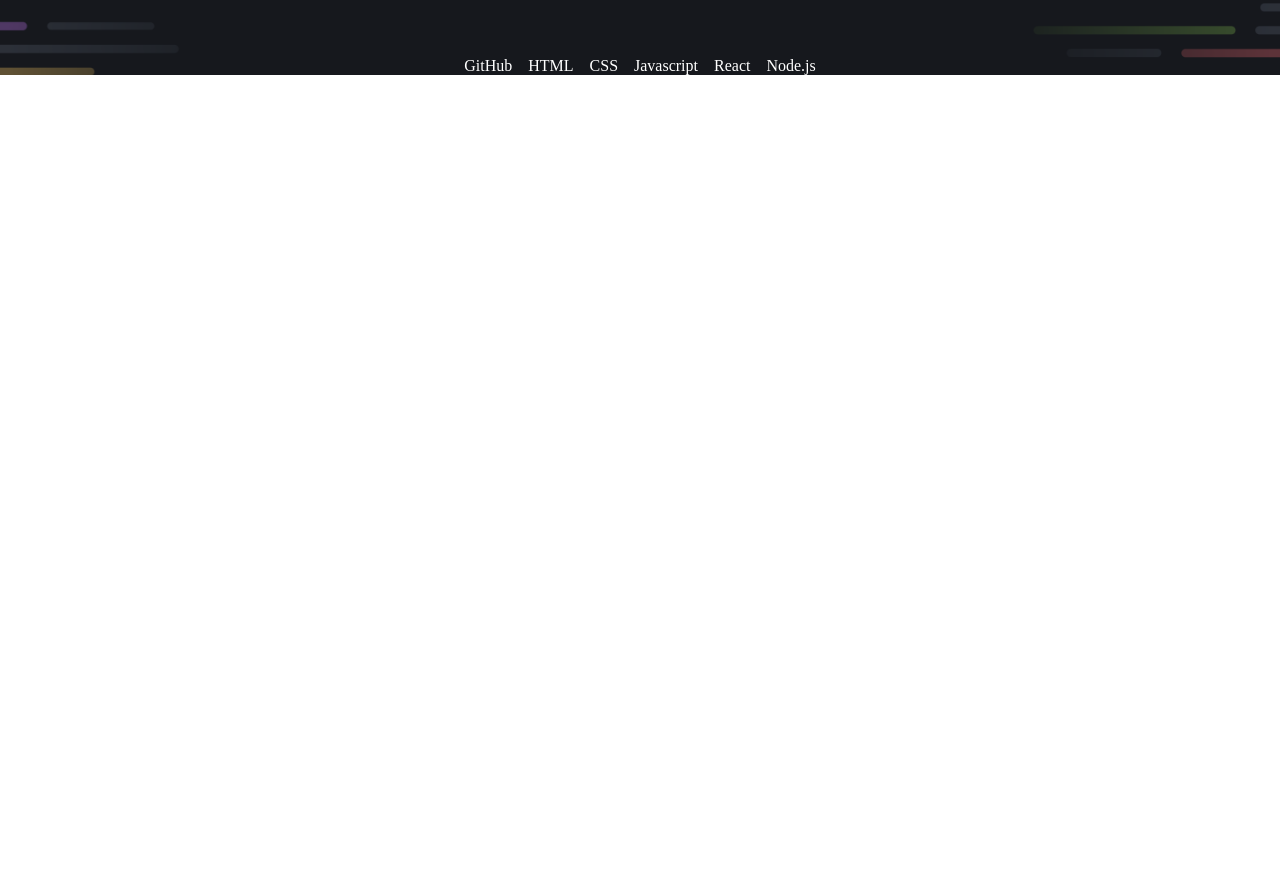
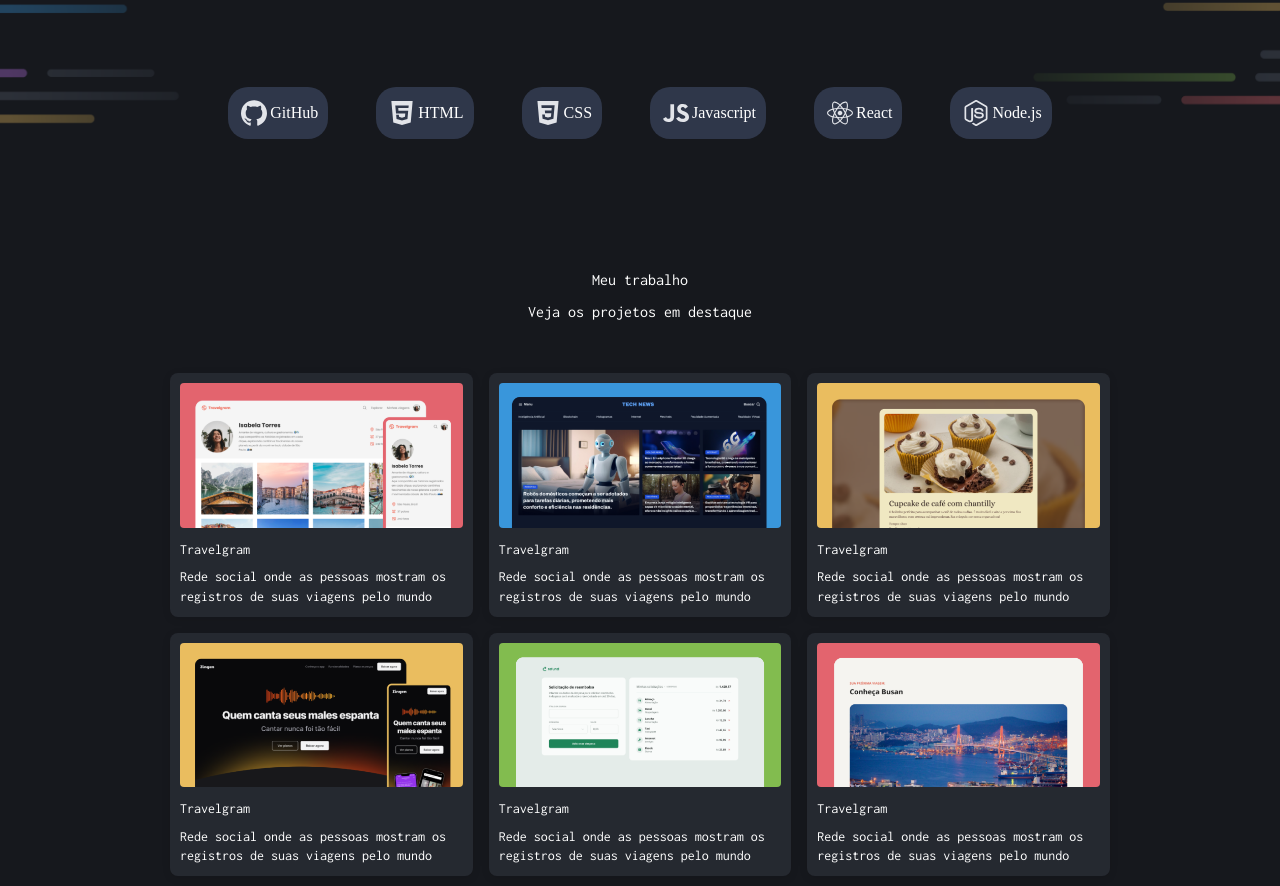
Before and after one commit to Gustavolimapereira/portifolio-dev, a plain HTML site: page index.html in a window 1280 px wide. Shown: the part 400-1286 px from the top of the page. Before the commit the page ends 800 px from the top, so only its background shows below. Drawn offline with Linux system fonts and the light colour scheme.

Commit message:
update project

```diff
--- a/index.html
+++ b/index.html
@@ -27,15 +27,51 @@
                         <p>Transformo necessidades em aplicações reais, evolventes e funcionais. Desenvolvo sistemas através da minha paixão pela tecnologia, contribuindo com soluções inovadoras e eficazes para desafios complexos.</p>
                     </div>
                     <ul class="list-skills">
-                        <li>GitHub</li>
-                        <li>HTML</li>
-                        <li>CSS</li>
-                        <li>Javascript</li>
-                        <li>React</li>
-                        <li>Node.js</li>
+                        <li> <img src="assets/GitHub.svg" alt="icone do github">GitHub</li>
+                        <li> <img src="assets/HTML.svg" alt="icone do html">HTML</li>
+                        <li> <img src="assets/CSS.svg" alt="icone do css">CSS</li>
+                        <li> <img src="assets/JavaScript.svg" alt="icone do javascript">Javascript</li>
+                        <li> <img src="assets/React.svg" alt="icone do react">React</li>
+                        <li> <img src="assets/Node.js.svg" alt="icone do nodejs">Node.js</li>
                     </ul>
                 </div>
 
+            </div>
+            </section>
+            <section>
+                <div class="trabalhos">
+                    <div class="container2">
+                        <div class="textos-trabalho"></div>
+                        <h3 class="title1">Meu trabalho</h3>
+                        <h2 class="title2">Veja os projetos em destaque</h2>
+
+                        <div class="grid-container">
+                            <div class="item"><img src="assets/Thumbnail_Project-01.png" alt="Imagem 1" />
+                                <p> Travelgram </p>
+                                <p> Rede social onde as pessoas mostram os registros de suas viagens pelo mundo </p>
+                            </div>
+                            <div class="item"><img src="assets/Thumbnail_Project-02.png" alt="Imagem 2" />
+                                <p> Travelgram </p>
+                                <p> Rede social onde as pessoas mostram os registros de suas viagens pelo mundo </p>
+                            </div>
+                            <div class="item"><img src="assets/Thumbnail_Project-03.png" alt="Imagem 3" />
+                                <p> Travelgram </p>
+                                <p> Rede social onde as pessoas mostram os registros de suas viagens pelo mundo </p>
+                            </div>
+                            <div class="item"><img src="assets/Thumbnail_Project-04.png" alt="Imagem 4" />
+                                <p> Travelgram </p>
+                                <p> Rede social onde as pessoas mostram os registros de suas viagens pelo mundo </p>
+                            </div>
+                            <div class="item"><img src="assets/Thumbnail_Project-05.png" alt="Imagem 5" />
+                                <p> Travelgram </p>
+                                <p> Rede social onde as pessoas mostram os registros de suas viagens pelo mundo </p>
+                            </div>
+                            <div class="item"><img src="assets/Thumbnail_Project-06.png" alt="Imagem 6" />
+                                <p> Travelgram </p>
+                                <p> Rede social onde as pessoas mostram os registros de suas viagens pelo mundo </p>
+                            </div>
+                        </div>
+                    </div>
             </div>
         </section>
     </main>
--- a/styles/global.css
+++ b/styles/global.css
@@ -8,7 +8,6 @@
     --font-family-asap:'Asap', sans-serif;
     --font-family-inconsolata:'Inconsolata', sans-serif;
     --font-family-mavenpro:'Maven Pro', sans-serif;
-
     --h1: 800 44px/135% var(--font-family-mavenpro);
     --h3: 400 16px/140% var(--font-family-inconsolata);
     --p: 400 16px/140% var(--font-family-inconsolata);
--- a/styles/index.css
+++ b/styles/index.css
@@ -1,2 +1,3 @@
 @import url(global.css);
 @import url(quemsou.css);
+@import url(trabalhos.css);
--- a/styles/quemsou.css
+++ b/styles/quemsou.css
@@ -48,7 +48,7 @@ header{
     align-items: center;
     justify-content: center;
     list-style: none;
-    gap: 1rem;
+    gap: 3rem;
 }
 
 .name {
@@ -69,5 +69,17 @@ p {
 }
 
 ul {
-    margin: 60px 0;
+    margin: 60px 0 0 0;
+    padding: 30px;
 }
+
+li {
+    background-color: #2f374a;
+    display: flex;
+    align-items: center;
+    justify-content: center;
+    padding: 10px;
+    border-radius: 20px;
+
+
+}
--- /dev/null
+++ b/styles/trabalhos.css
@@ -0,0 +1,58 @@
+.trabalhos {
+    background-color: #16181d;
+}
+
+.container2 {
+    max-width: 960px;
+    margin-inline: auto;
+    text-align: center;
+}
+
+.textos-trabalho {
+    display: flex;
+    text-align: center;
+    align-items: center;
+    justify-content: center;
+    padding-top: 50px;
+}
+
+.title1 {
+    font: var(--h3);
+    color: white;
+    margin-top: 50px;
+    margin-bottom: 10px;
+}
+
+.title2 {
+    font: var(--h3);
+    color: white;
+    margin-bottom: 40px;
+}
+
+.grid-container {
+    display: grid;
+    grid-template-columns: repeat(3, 1fr); /* 3 colunas */
+    gap: 16px;
+    padding: 10px;
+  }
+
+  .item {
+    background-color: #292c34d9;
+    border-radius: 8px;
+    overflow: hidden;
+    box-shadow: 0 2px 8px rgba(0, 0, 0, 0.1);
+    padding: 10px;
+    text-align: left;
+  }
+
+  .item img {
+    width: 100%;
+    height: auto;
+    object-fit: cover;
+    border-radius: 4px;
+  }
+
+  .item p {
+    margin-top: 8px;
+    font-size: 14px;
+  }
```
